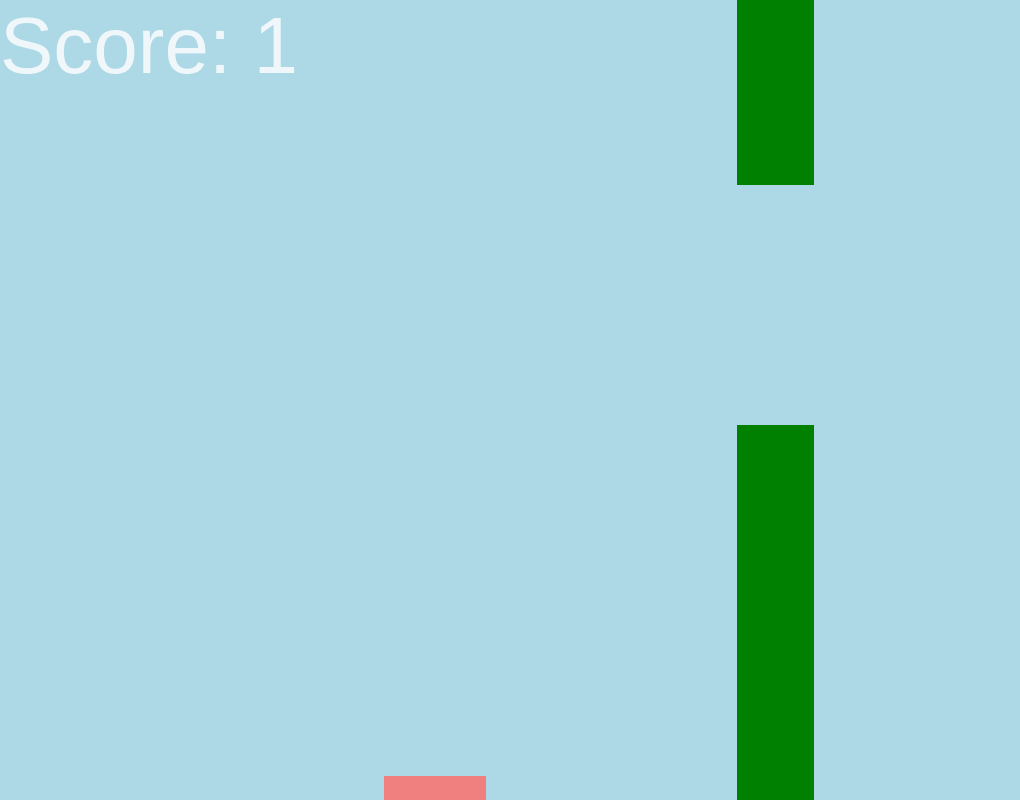
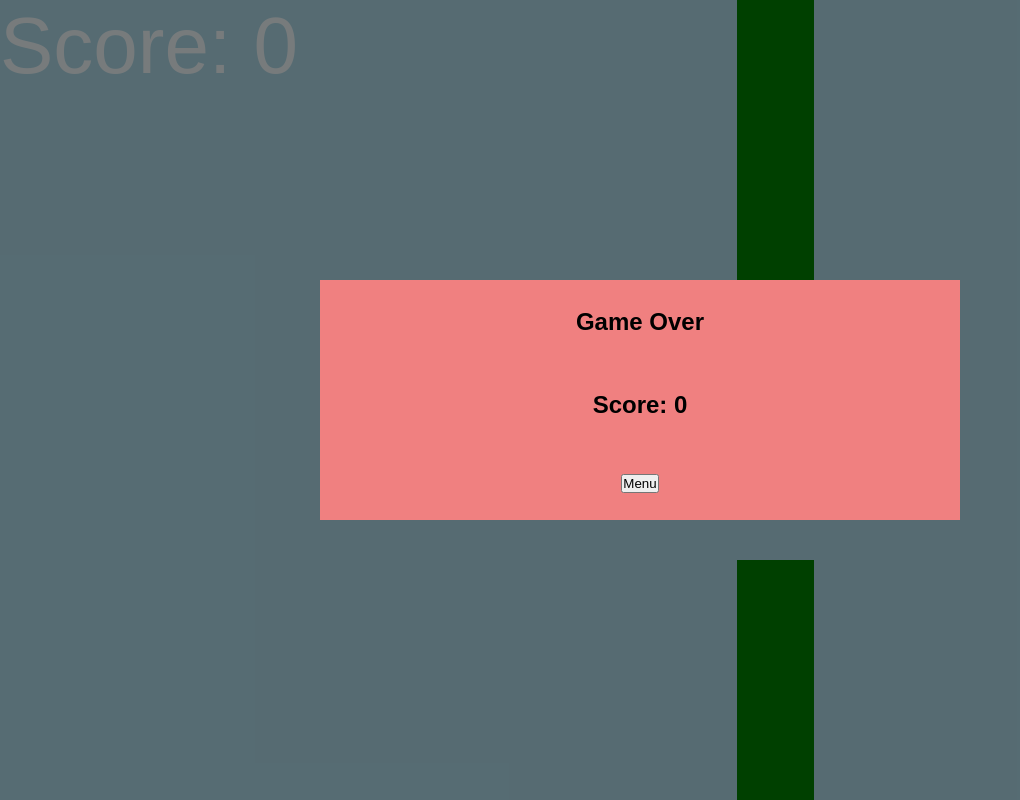
Before and after one commit to EHughes190/Flappy-Clone, a plain HTML site: page index.html in a window 1280 px wide. Both pictures are taken after a click on the button "START". Shown: the whole page, without its empty margins (0-1020 px from the left). Drawn offline with Linux system fonts and the light colour scheme; a web font is replaced by a local one.

Commit message:
Added a modal for game over, as well as game over logic

```diff
--- a/index.html
+++ b/index.html
@@ -10,13 +10,27 @@
   <body>
     <div class="game-container">
       <div class="bird"></div>
-
+      <div class="heading">
+        <h4 class="heading__sub">Welcome to</h4>
+        <h2 class="heading__main">Flappy Clone</h2>
+      </div>
       <button class="button">Start</button>
       <div class="pipe"></div>
       <div class="hole"></div>
       <div class="score">
-        <span class="score_title">Score:</span>
-        <span class="score_text">3</span>
+        <span class="score__title">Score:</span>
+        <span class="score__text"></span>
+      </div>
+    </div>
+
+    <div class="modal-bg">
+      <div class="modal">
+        <h2>Game Over</h2>
+        <h2>
+          Score:
+          <span id="final-score"></span>
+        </h2>
+        <button class="button menu-btn">Menu</button>
       </div>
     </div>
 
--- a/main.js
+++ b/main.js
@@ -19,11 +19,16 @@
 //Particle effects
 
 const bird = document.querySelector(".bird");
-const scoreText = document.querySelector(".score_text");
+const scoreDiv = document.querySelector(".score");
+const scoreText = document.querySelector(".score__text");
+const finalScore = document.getElementById("final-score");
 const gameContainer = document.querySelector(".game-container");
 const startButton = document.querySelector(".button");
+const menuButton = document.querySelector(".menu-btn");
+const heading = document.querySelector(".heading");
 const hole = document.querySelector(".hole");
 const pipe = document.querySelector(".pipe");
+const modalBg = document.querySelector(".modal-bg");
 
 let gravity = 5;
 let pipeGapX = 0;
@@ -34,20 +39,46 @@ let jumping = 0;
 let executed = false;
 let score = 0;
 let gameOver = false;
+let gravityAnim;
 
 startButton.addEventListener("click", startGame);
 
+menuButton.addEventListener("click", reset);
+
+function reset() {
+  modalBg.classList.remove("bg-active");
+  hole.classList.remove("animated");
+  pipe.classList.remove("animated");
+  startButton.style.display = "unset";
+  heading.style.display = "unset";
+  scoreDiv.classList.remove("visible");
+  gameOver = false;
+}
+
+function endGame() {
+  modalBg.classList.add("bg-active");
+  cancelAnimationFrame(gravityAnim);
+  gameOver = true;
+  finalScore.innerHTML = scoreText.innerHTML;
+  //pipe.style.webkitAnimationPlayState = "paused";
+  //hole.style.webkitAnimationPlayState = "paused";
+}
+
 function startGame() {
+  scoreDiv.classList.add("visible");
   startButton.style.display = "none";
+  heading.style.display = "none";
   scoreText.innerHTML = score;
   hole.classList.add("animated");
   pipe.classList.add("animated");
 
   hole.addEventListener("animationiteration", () => {
+    if (!gameOver) {
       let randomHeight = -(Math.random() * (100 - 50) + 30);
       hole.style.top = randomHeight + "vh";
       score++;
       scoreText.innerHTML = score;
+    }
   });
 
   applyGravity();
@@ -63,6 +94,7 @@ function startGame() {
   document.addEventListener("keyup", () => {
     fired = false;
   });
+}
 
 function fly() {
   jumping = 1;
@@ -82,9 +114,7 @@ function startGame() {
 }
 
 function applyGravity() {
-    let birdTop = parseInt(
-      window.getComputedStyle(bird).getPropertyValue("top")
-    );
+  let birdTop = parseInt(window.getComputedStyle(bird).getPropertyValue("top"));
   let birdBot = parseInt(
     window.getComputedStyle(bird).getPropertyValue("bottom")
   );
@@ -94,10 +124,10 @@ function startGame() {
   }
 
   if (birdBot <= 0) {
-      gameOver();
+    endGame();
   }
 
-    requestAnimationFrame(applyGravity);
+  gravityAnim = requestAnimationFrame(applyGravity);
 }
 
 function checkCollisions() {
@@ -112,18 +142,14 @@ function startGame() {
   );
 
   if (
-      birdRect.left <= pipeRect.right &&
-      birdRect.right >= pipeRect.left &&
+    birdRect.left < pipeRect.right &&
+    birdRect.right > pipeRect.left &&
     (birdTop < holeRect.top ||
       birdTop > holeRect.top + (holeHeight - birdHeight))
   ) {
-      gameOver();
+    endGame();
   }
   requestAnimationFrame(checkCollisions);
-  }
-
-  function gameOver() {
-    gameOver = true;
 }
 
 // function generatePipe() {
@@ -202,4 +228,3 @@ function startGame() {
 //     console.log(score);
 //     scoreText.innerHTML = score;
 //   }
-}
--- a/main.scss
+++ b/main.scss
@@ -18,6 +18,27 @@ body {
     width: 100vw;
     background-color: lightblue;
     position: fixed;
+
+    .heading {
+      position: absolute;
+      display: flex;
+      flex-direction: column;
+      text-align: center;
+      justify-content: center;
+      height: 30vh;
+      width: 100vw;
+      top: 30%;
+      left: 50%;
+      transform: translate(-50%, -50%);
+
+      .heading__sub {
+        font-size: 1.5em;
+      }
+
+      .heading__main {
+        font-size: 3em;
+      }
+    }
 
     .bird {
       height: 5vh;
@@ -83,6 +104,42 @@ body {
       color: rgb(255, 255, 255, 0.8);
       top: 0;
       left: 0;
+      visibility: hidden;
+    }
+
+    .visible {
+      visibility: visible;
     }
   }
+
+  .modal-bg {
+    position: fixed;
+    width: 100%;
+    height: 100vh;
+    top: 0;
+    left: 0;
+    background-color: rgba(0, 0, 0, 0.5);
+    display: flex;
+    justify-content: center;
+    align-items: center;
+    visibility: hidden;
+    opacity: 0;
+    transition: visibility 0s, opacity 0.5s;
+
+    .modal {
+      position: relative;
+      background-color: lightcoral;
+      width: 50%;
+      height: 30%;
+      display: flex;
+      justify-content: space-around;
+      align-items: center;
+      flex-direction: column;
+    }
+  }
+
+  .bg-active {
+    visibility: visible;
+    opacity: 1;
+  }
 }
```
Also changed, not shown: main.css. Lines whose indentation alone changed are shown as unchanged.
